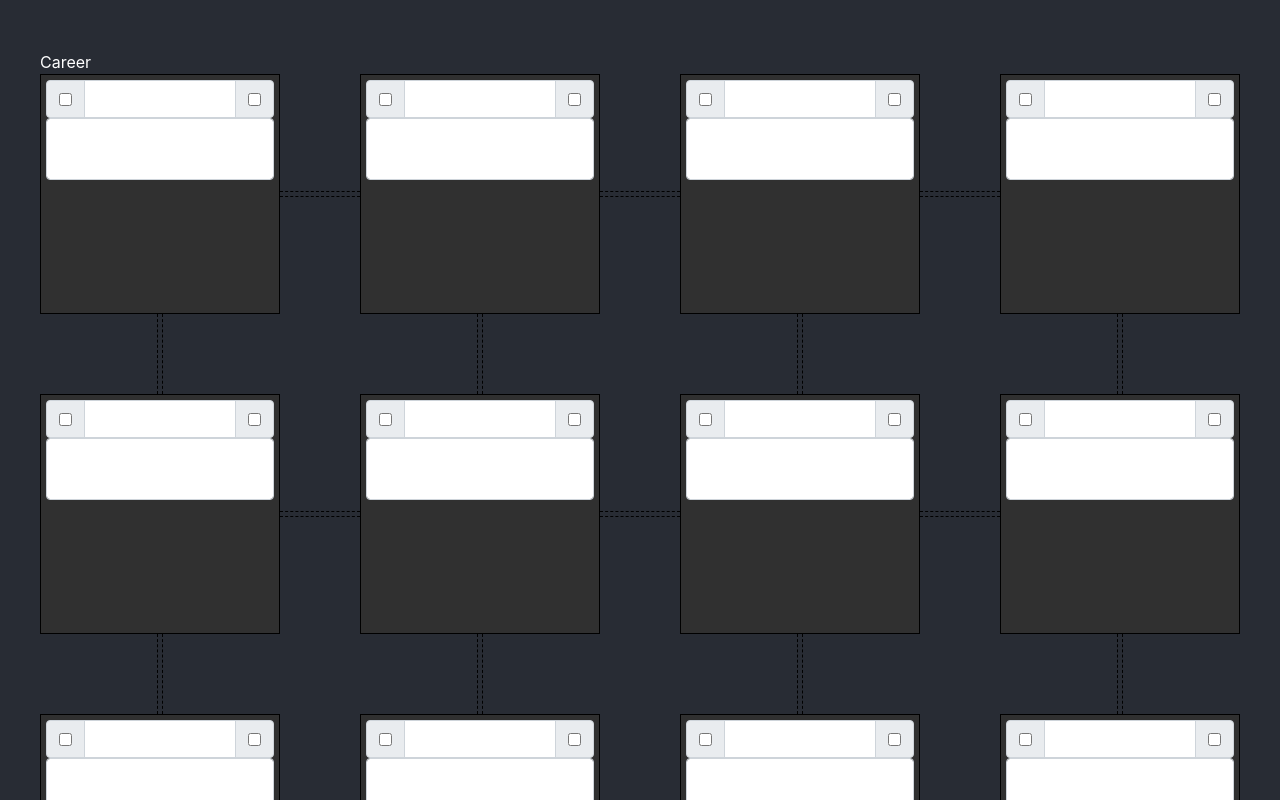
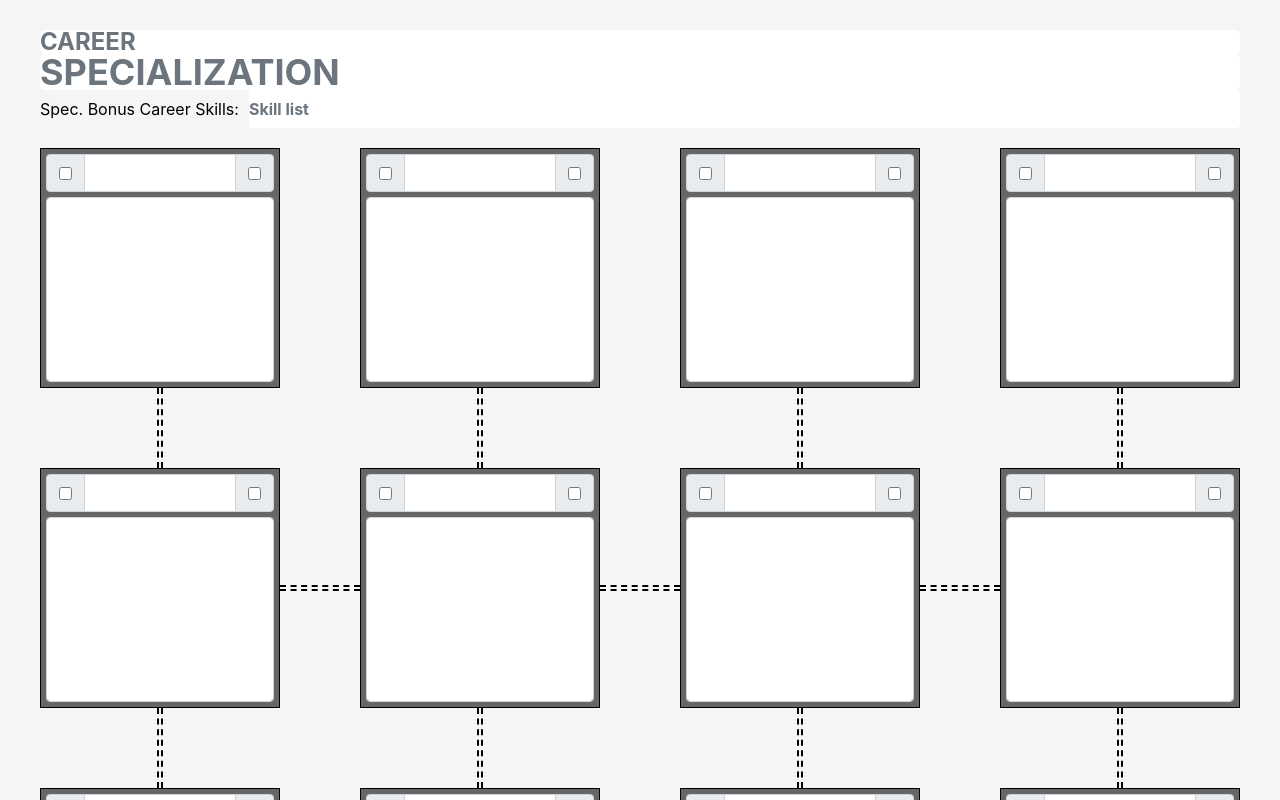
Before and after one commit to Nanyx/gen-spe-mkr, a React (Create React App) app: page / in a window 1280 px wide. Shown: the top 800 px of the page. Built offline with nearby package versions, Linux system fonts and the light colour scheme.

Commit message:
m - Info

```diff
--- a/src/App.css
+++ b/src/App.css
@@ -1,6 +1,6 @@
 .app {
-  background-color: #282c34;
-  color: white;
+  background-color: whitesmoke;
+  color: black;
   min-height: calc(100vh + 50px);
   width: 100%;
 }
@@ -9,6 +9,6 @@
   width: 1200px;
   margin-right: auto;
   margin-left: auto;
-  padding-top: 50px;
-  padding-bottom: 100px;
+  padding-top: 30px;
+  padding-bottom: 20px;
 }
--- a/src/components/career.js
+++ /dev/null
@@ -1,5 +0,0 @@
-import React from 'react';
-
-export default () => (
-  <div>Career</div>
-);
--- /dev/null
+++ b/src/components/info.css
@@ -0,0 +1,33 @@
+.info {
+  margin-bottom: 20px;
+}
+
+.info input {
+  border: none;
+}
+.info input:focus {
+  outline: none;
+  box-shadow: none;
+}
+
+.info input {
+  font-weight: bolder;
+}
+.info input.form-control {
+  padding: 0px;
+}
+
+.info .text {
+  padding-right: 10px;
+}
+
+.info .form-control-lg {
+  height: 1em;
+  font-size: 1.5rem;
+}
+.info .form-control-xl {
+  height: 1em;
+  font-size: 2.25rem;
+  line-height: 1.5;
+  border-radius: .3rem;
+}
--- a/src/components/info.js
+++ b/src/components/info.js
@@ -1,9 +1,48 @@
 import React from 'react';
 
-import Career from './career';
+import './info.css';
 
-export default () => (
+import Info from '../models/info';
+
+export default class extends React.Component {
+  state={...(this.props.info || new Info())}
+
+  careerChange = (career) => {
+    this.setState({career});
+  }
+
+  render(){
+    return (
+      <div className="info">
+        <Career value={this.state.career} onChange={this.careerChange}/>
+        <Specialization/>
+        <Skills/>
+      </div>
+    );
+  }
+};
+
+const Career = ({value, onChange = (e)=>{}}) => (
   <div>
-    <Career/>
+    <input
+      className="form-control form-control-lg"
+      placeholder="CAREER" value={value}
+      onChange={(e) => onChange(e.target.value)}
+    />
   </div>
 );
+
+const Specialization = () => (
+  <div>
+    <input className="form-control form-control-xl" placeholder="SPECIALIZATION"/>
+  </div>
+)
+
+const Skills = () => (
+  <div className="d-flex">
+    <div className="align-self-center text">Spec. Bonus Career Skills:</div>
+    <div className="flex-grow-1">
+      <input type="text" className="form-control" placeholder="Skill list"/>
+    </div>
+  </div>
+);
--- a/src/components/line.css
+++ b/src/components/line.css
@@ -4,8 +4,8 @@
 }
 
 .line .hor {
-  border-bottom: 1px dashed black;
-  border-top: 1px dashed black;
+  border-bottom: 2px dashed black;
+  border-top: 2px dashed black;
   height: 6px;
 }
 .line .hor.active {
@@ -16,8 +16,8 @@
 
 .line .ver {
   width: 6px;
-  border-left: 1px dashed black;
-  border-right: 1px dashed black;
+  border-left: 2px dashed black;
+  border-right: 2px dashed black;
 }
 .line .ver.active {
   border-Left-style: solid;
--- a/src/components/talent.css
+++ b/src/components/talent.css
@@ -1,10 +1,16 @@
 .talent {
   padding: 5px;
-  background-color: #303030;
+  background-color: #666;
   height: 100%;
   border: 1px solid black;
+  display: flex;
+}
+
+.talent .flex-grow-1 {
+  padding-top: 5px;
 }
 
 .talent textarea {
   resize: none;
+  height: 100%;
 }
--- a/src/components/talent.js
+++ b/src/components/talent.js
@@ -28,9 +28,8 @@ export default class extends React.Component {
   }
 
   render(){
-    console.log(this.state);
     return (
-      <div className="talent">
+      <div className="talent flex-column">
         <Group.Container>
           <Group.CheckBlock prepend value={this.state.learned} onChange={this.learnedChange}/>
           <Name value={this.state.name} onChange={this.nameChange}/>
@@ -48,7 +47,7 @@ const Name = ({value, onChange}) => (
 );
 
 const Desc = ({value, onChange}) => (
-  <div>
+  <div className="flex-grow-1">
     <textarea className="form-control desc" value={value} onChange={(e) => onChange(e.target.value)} />
   </div>
 );
--- /dev/null
+++ b/src/models/info.js
@@ -0,0 +1,5 @@
+export default class {
+  career="";
+  spec="";
+  skills="";
+}
--- a/src/models/tree.json
+++ b/src/models/tree.json
@@ -1,7 +1,4 @@
 [
-  {"i":"a1-a2", "x":3, "y":1, "w":1, "h":1, "static":true},
-  {"i":"a2-a3", "x":7, "y":1, "w":1, "h":1, "static":true},
-  {"i":"a3-a4", "x":11, "y":1, "w":1, "h":1, "static":true},
   {"i":"b1-b2", "x":3, "y":5, "w":1, "h":1, "static":true},
   {"i":"b2-b3", "x":7, "y":5, "w":1, "h":1, "static":true},
   {"i":"b3-b4", "x":11, "y":5, "w":1, "h":1, "static":true},
```
